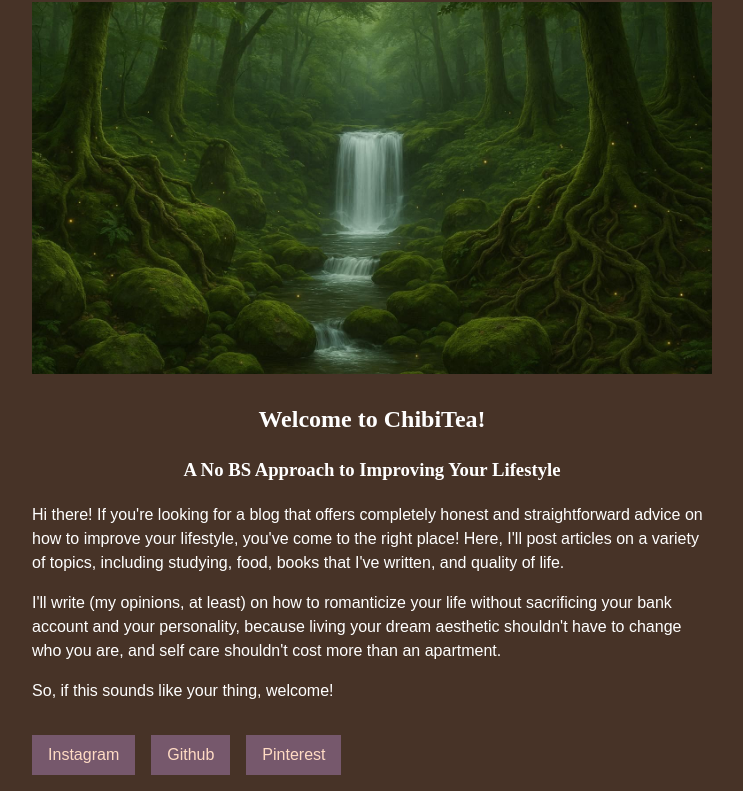
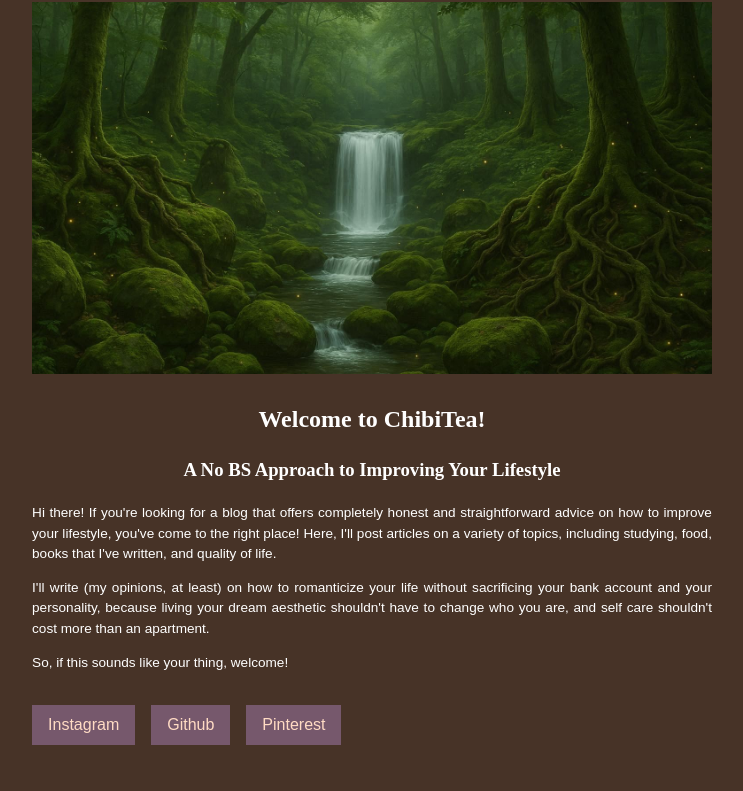
Before and after one commit to Chkiechai/astroWebsite, an Astro site: page / in a window 1280 px wide. Shown: the part 165-956 px from the top of the page, without its empty margins (268-1011 px from the left). After the commit the page ends 926 px from the top, so only its background shows below. Built offline with nearby package versions, Linux system fonts and the light colour scheme; Astro itself is replaced by a stand-in of ours.

Commit message:
Changed Text design

```diff
--- a/src/pages/index.astro
+++ b/src/pages/index.astro
@@ -8,16 +8,16 @@ const pageTitle = "Home";
   <h2 class = "title">Welcome to ChibiTea!</h2>
   <h3 class = "lower-title">A No BS Approach to Improving Your Lifestyle</h3>
 
-  <p>
+  <p class = "home-intro">
     Hi there! If you're looking for a blog that offers completely honest and straightforward advice on how to improve your lifestyle,
     you've come to the right place! Here, I'll post articles on a variety of topics, including studying, food, books that I've written,
     and quality of life.
   </p>
-  <p>
+  <p class = "home-intro">
     I'll write (my opinions, at least) on how to romanticize your life without sacrificing your bank account and your personality, because living your
     dream aesthetic shouldn't have to change who you are, and self care shouldn't cost more than an apartment.
   </p>
-  <p>
+  <p class = "home-intro">
     So, if this sounds like your thing, welcome!
   </p>
 
--- a/src/styles/global.css
+++ b/src/styles/global.css
@@ -39,6 +39,12 @@ h1 {
 .title {
   text-align: center;
   font-family: Purisa, cursive;
+}
+
+.home-intro {
+  text-align: justify;
+  font-family: like-helvetica, sans-serif;
+  font-size: 0.85rem;
 }
 
 .lower-title {
```
